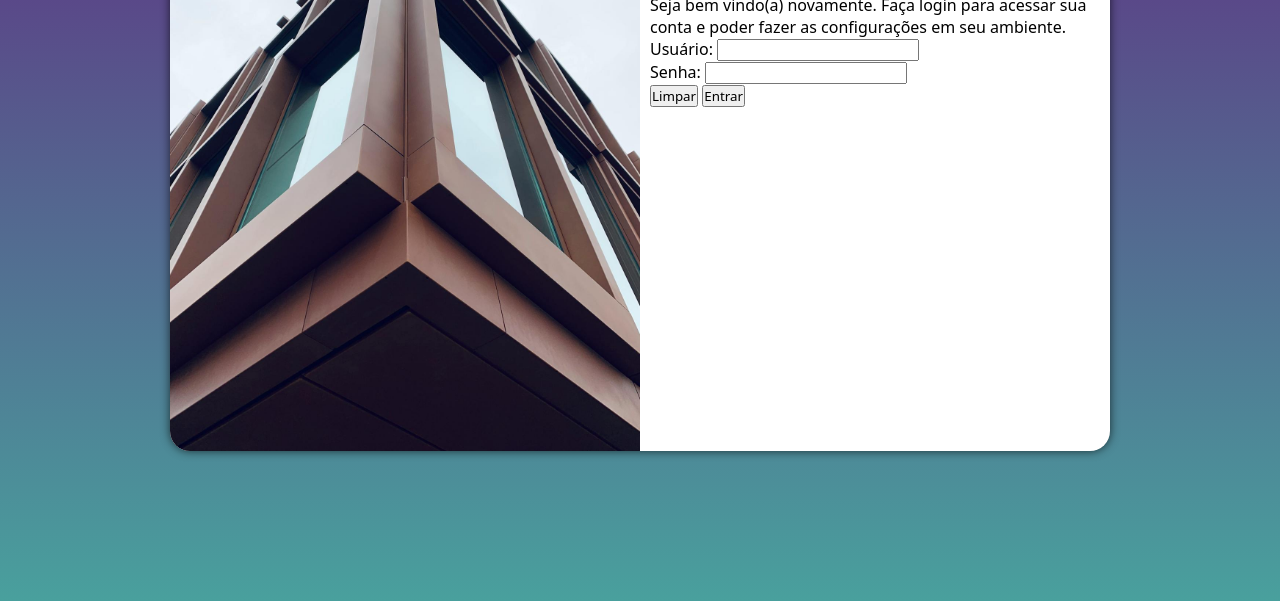
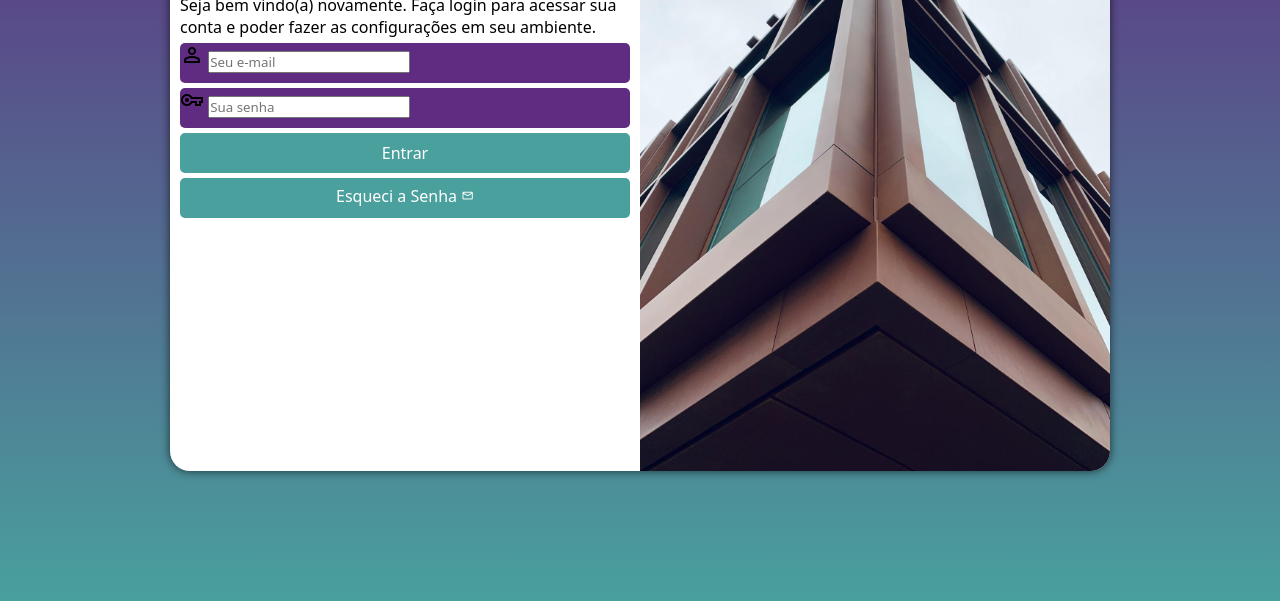
Before and after one commit to fantedeveloper/projeto-login, a plain HTML site: page index.html in a window 1280 px wide. Shown: the part 199-800 px from the top of the page. Drawn offline with nearby package versions, Linux system fonts and the light colour scheme.

Commit message:
Atualizei o estilo

```diff
--- a/estilos/media-query.css
+++ b/estilos/media-query.css
@@ -34,14 +34,22 @@
     }
 
     #imagem {
-        float: left;
+        float: right;
         width: 50%;
         height: 100%;
     }
 
     #formulario {
-        float: right;
+        float: left;
         width: 50%;
+    }
+
+    #formulario > h1 {
+        font-size: 2em;
+    }
+
+    #formulario > p {
+        font-size: 1em;
     }
 
 
--- a/estilos/style.css
+++ b/estilos/style.css
@@ -33,8 +33,8 @@ main {
     transform: translate(-50%,-50%);
 
     background-color: white;
-    width: 250px;
-    height: 500px;
+    width: 280px;
+    height: 540px;
     border-radius: 20px;
     overflow: hidden;
     box-shadow: 0px 0px 10px rgba(0, 0, 0, 0.671);
@@ -48,10 +48,67 @@ main {
     background: url(../imagens/img-fundo.jpg) center bottom no-repeat;
     background-size: cover;
     height: 250px;
-    width: 250px;
+    width: 280px;
 }
 
 #formulario {
     display: block;
     padding: 10px;
 }
+
+#formulario > h1 {
+    text-align: center;
+    margin-bottom: 10px;
+}
+
+#formulario > p {
+    font-size: 0.8em;
+}
+
+.campo {
+    background-color:#5f2c82;
+    width: 100%;
+    display: block;
+    height: 40px;
+    border-radius: 5px;
+    margin: 5px 0px
+}
+
+label {
+    display: none;
+}
+
+form > input[type=submit] {
+    display: block;
+    font-size: 1em;
+    width: 100%;
+    height: 40px;
+    background-color: #49a09d;
+    color: white;
+    border: none;
+    border-radius: 5px;
+    cursor: pointer;
+}
+
+form > input[type=submit]:hover, .botao:hover {
+    background-color: #2e6866;
+}
+
+.botao {
+    display: block;
+    margin-top: 5px;
+    padding-top: 7px;
+    font-size: 1em;
+    width: 100%;
+    height: 40px;
+    text-align: center;
+    background-color: #49a09d;
+    color: white;
+    text-decoration: none;
+    border-radius: 5px;
+    cursor: pointer;
+}
+
+.botao > i {
+    font-size: .8em;
+}
--- a/index.html
+++ b/index.html
@@ -6,6 +6,7 @@
     <title>Tela de Login</title>
     <link rel="stylesheet" href="estilos/style.css">
     <link rel="stylesheet" href="estilos/media-query.css">
+    <link href="https://fonts.googleapis.com/css2?family=Material+Symbols+Outlined" rel="stylesheet"/>
 </head>
 <body>
     <main>
@@ -16,11 +17,21 @@
             <div id="formulario">
                 <h1>Login</h1>
                 <p>Seja bem vindo(a) novamente. Faça login para acessar sua conta e poder fazer as configurações em seu ambiente.</p>
-                <form action="login.php" method="post">
-                    <label for="iusu">Usuário: </label><input type="text" name="usuario" id="iusu"><br>
-                    <label for="ipass">Senha: </label><input type="password" name="password" id="ipass"><br>
-                    <input type="reset" value="Limpar">
+                <form action="login.php" method="post" autocomplete="on">
+                    <div class="campo">
+                        <i class="material-symbols-outlined">person</i>
+                        <input type="email" name="email" id="ilogin" placeholder="Seu e-mail" autocomplete="email" required maxlength="30">
+                        <label for="ilogin">Login</label>
+                    </div>
+                    <div class="campo">
+                        <i class="material-symbols-outlined">vpn_key</i>
+                        <input type="password" name="senha" id="isenha" placeholder="Sua senha" autocomplete="current-password" required maxlength="16" minlength="8">
+                        <label for="isenha">Senha</label>
+                    </div>
                     <input type="submit" value="Entrar">
+                    <a href="esqueci.html" class="botao">
+                        Esqueci a Senha <i class="material-symbols-outlined">mail</i>
+                    </a>
                 </form>
             </div>
         </section>
```
